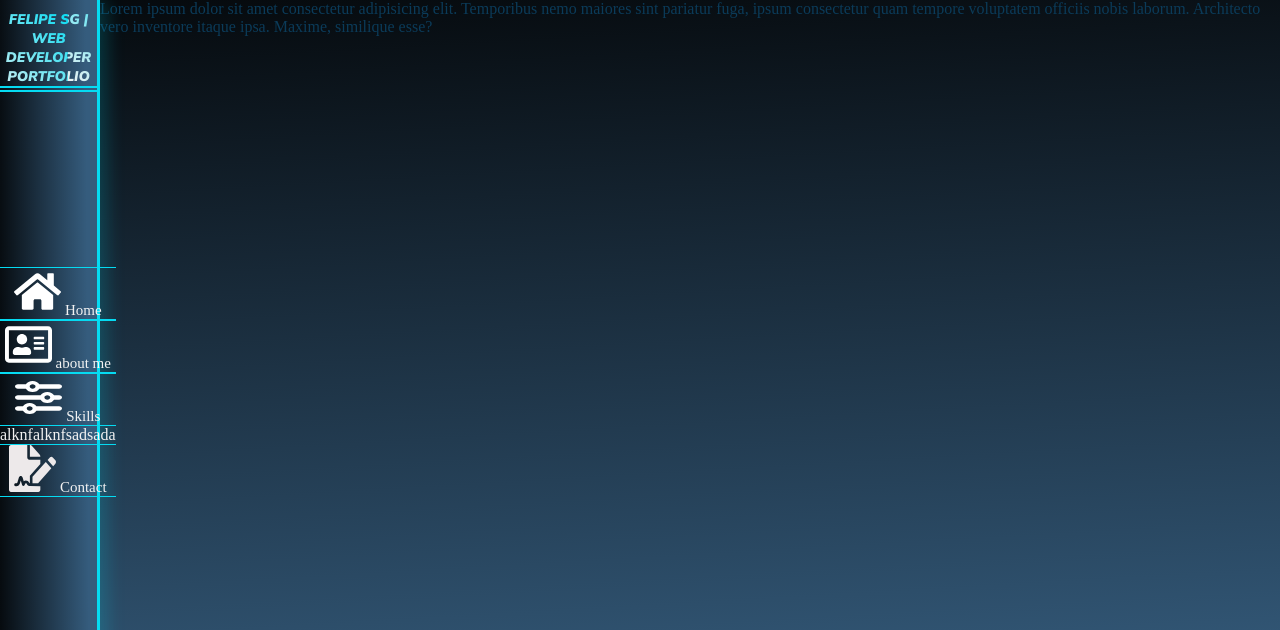
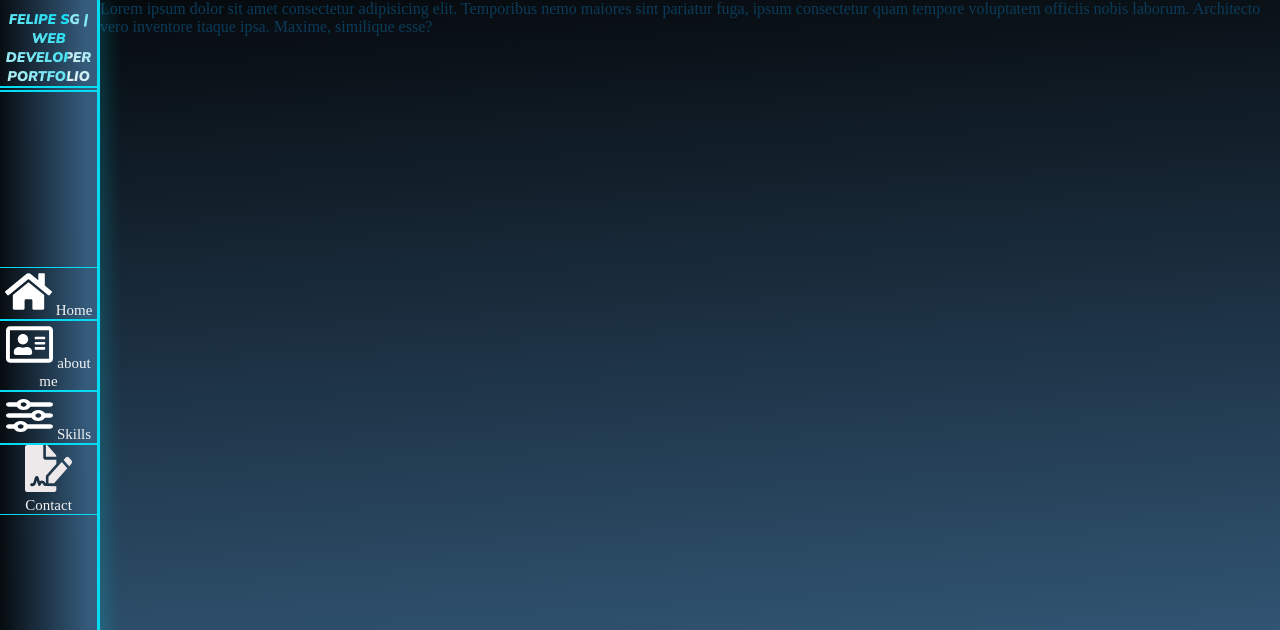
Before and after one commit to Felipe333/portafolioF, a website: page index.html in a window 1280 px wide. Shown: the top 630 px of the page. Drawn offline with Linux system fonts and the light colour scheme; a web font is replaced by a local one.

Commit message:
Quitando los cambios  de prueba

```diff
--- a/index.html
+++ b/index.html
@@ -44,7 +44,6 @@
             <div class="backgroundHover"></div>
             </a>
         </div>
-alknfalknfsadsada
         <div class="option">
             <a href="#contact">
                  <img src="img/icons/contact1.svg" alt="Contact" class="icon">
```
